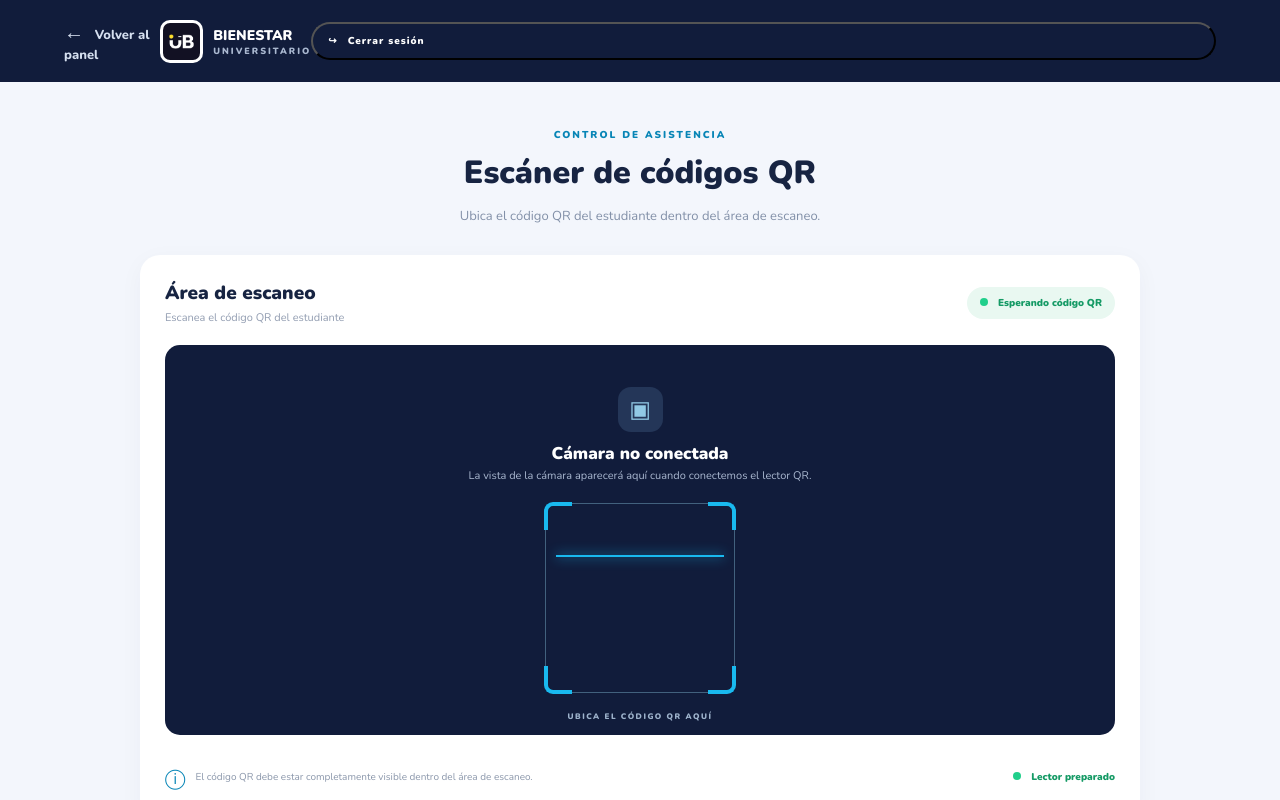
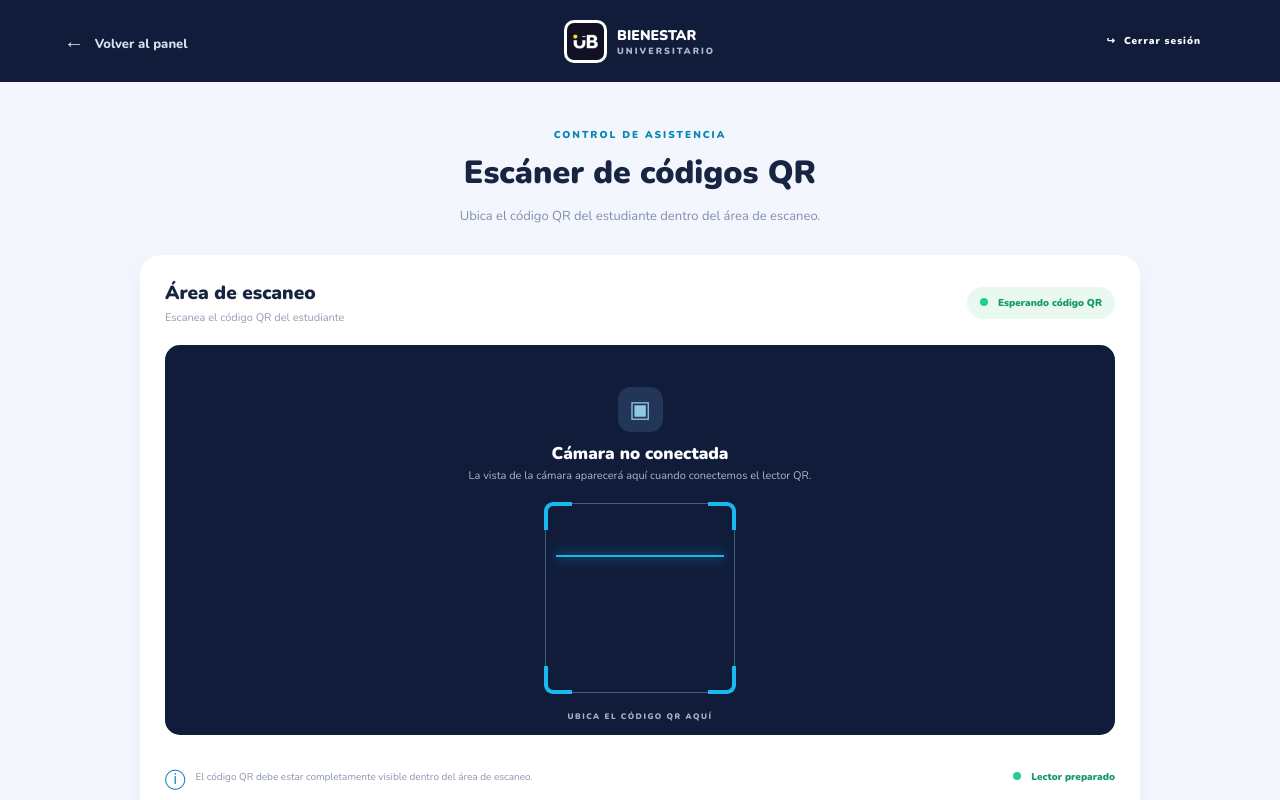
Before and after one commit to DaniCrk56/Proyecto-AsistenciasQR-Bienestar-IUB, a SvelteKit app in the folder FrontSvelte/: page /admin/scanner in a window 1280 px wide. Shown: the top 800 px of the page. Built offline with nearby package versions, Linux system fonts and the light colour scheme.

Commit message:
Update +page.svelte

```diff
--- a/FrontSvelte/src/routes/admin/scanner/+page.svelte
+++ b/FrontSvelte/src/routes/admin/scanner/+page.svelte
@@ -592,6 +592,9 @@ function cerrarSesion() {
             width: 100%;
             justify-content: center;
         }
+.cerrar {
+    margin-left: auto;
+}
 
         .contenido {
             padding: 28px 15px;
@@ -632,20 +635,23 @@ function cerrarSesion() {
 .cerrar {
     display: flex;
     align-items: center;
-    gap: 10px;
-    width: 100%;
+    justify-content: center;
+    gap: 8px;
+    width: auto;
     background: transparent;
     color: white;
     font-family: inherit;
-    text-align: left;
+    text-align: center;
     cursor: pointer;
     transition: all 0.3s ease;
     position: relative;
+    border: none;
     border-radius: 20px;
     padding: 10px 15px;
     font-size: 10px;
     font-weight: 1000;
     letter-spacing: 1px;
+    white-space: nowrap;
 }
 
 .cerrar::after {
```
